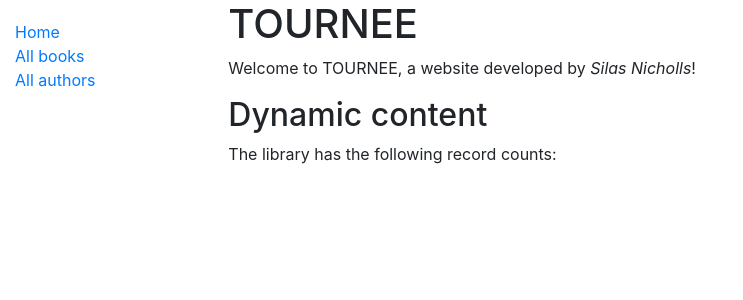
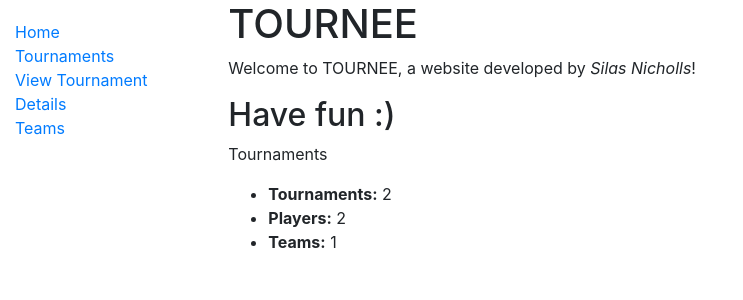
Before and after one commit to ADMINMANDEM/TOURNEE, a Django app: page /tournee/ in a window 1280 px wide. Shown: the top 300 px of the page, without its empty margins (0-743 px from the left). Run offline with Django 3.2, Linux system fonts and the light colour scheme; data comes from the database, SQL or seed files in the repository; both versions use the stored data as it was after the commit; some libraries are stand-ins or nearby versions.

Commit message:
Critical Path (all in order)

```diff
--- a/tournee/templates/base_generic.html
+++ b/tournee/templates/base_generic.html
@@ -16,8 +16,9 @@
       {% block sidebar %}
         <ul class="sidebar-nav">
           <li><a href="{% url 'index' %}">Home</a></li>
-          <li><a href="">All books</a></li>
-          <li><a href="">All authors</a></li>
+          <li><a href="{% url 'tournaments-list' %}">Tournaments</a></li>
+          <li><a href="">View Tournament Details</a></li>
+          <li><a href="">Teams</a></li>
         </ul>
      {% endblock %}
       </div>
--- a/tournee/templates/index.html
+++ b/tournee/templates/index.html
@@ -3,6 +3,11 @@
 {% block content %}
   <h1>TOURNEE</h1>
   <p>Welcome to TOURNEE, a website developed by <em>Silas Nicholls</em>!</p>
-  <h2>Dynamic content</h2>
-  <p>The library has the following record counts:</p>
+  <h2>Have fun :)</h2>
+  <p>Tournaments</p>
+   <ul>
+   <li><strong>Tournaments:</strong> {{ num_tournaments }}</li>
+   <li><strong>Players:</strong> {{ num_players }}</li>
+   <li><strong>Teams:</strong> {{ num_teams }}</li>
+   </ul>
 {% endblock %}
--- a/tournee/urls.py
+++ b/tournee/urls.py
@@ -3,4 +3,6 @@ from . import views
 
 urlpatterns = [
     path('', views.index, name='index'),
+    path('Tournaments/', views.TournamentListView.as_view(), name='tournaments-list'),
+    path('Tournaments/<int:pk>', views.TournamentDetailView.as_view(), name='tournaments-detail'),
 ]
--- a/tournee/views.py
+++ b/tournee/views.py
@@ -2,7 +2,39 @@ from django.shortcuts import render
 
 # Create your views here.
 from tournee.models import Players, Teams, GameScores, Tournaments, TournamentResult
+from django.views import generic
+from django.views.generic.list import ListView
+from django.utils import timezone
 
 
 def index(request):
-    return render(request, 'index.html')
+    """View function for home page of site."""
+
+    # Generate counts of some of the main objects
+    num_tournaments = Tournaments.objects.all().count()
+    num_players = Players.objects.all().count()
+
+    # The 'all()' is implied by default.
+    num_teams = Teams.objects.count()
+
+    context = {
+        'num_tournaments': num_tournaments,
+        'num_players': num_players,
+        'num_teams': num_teams,
+    }
+
+    # Render the HTML template index.html with the data in the context variable
+    return render(request, 'index.html', context=context)
+
+
+class TournamentListView(ListView):
+    model = Tournaments
+
+    def get_context_data(self, **kwargs):
+        context = super().get_context_data(**kwargs)
+        context['now'] = timezone.now()
+        return context
+
+
+class TournamentDetailView(generic.DetailView):
+    model = Tournaments
```
Also changed, not shown: tournee/templates/tournee/tournaments_detail.html (added, +12 -0 lines), tournee/templates/tournee/tournaments_list.html (added, +13 -0 lines), db.sqlite3, tournee/migrations/0001_initial.py.
